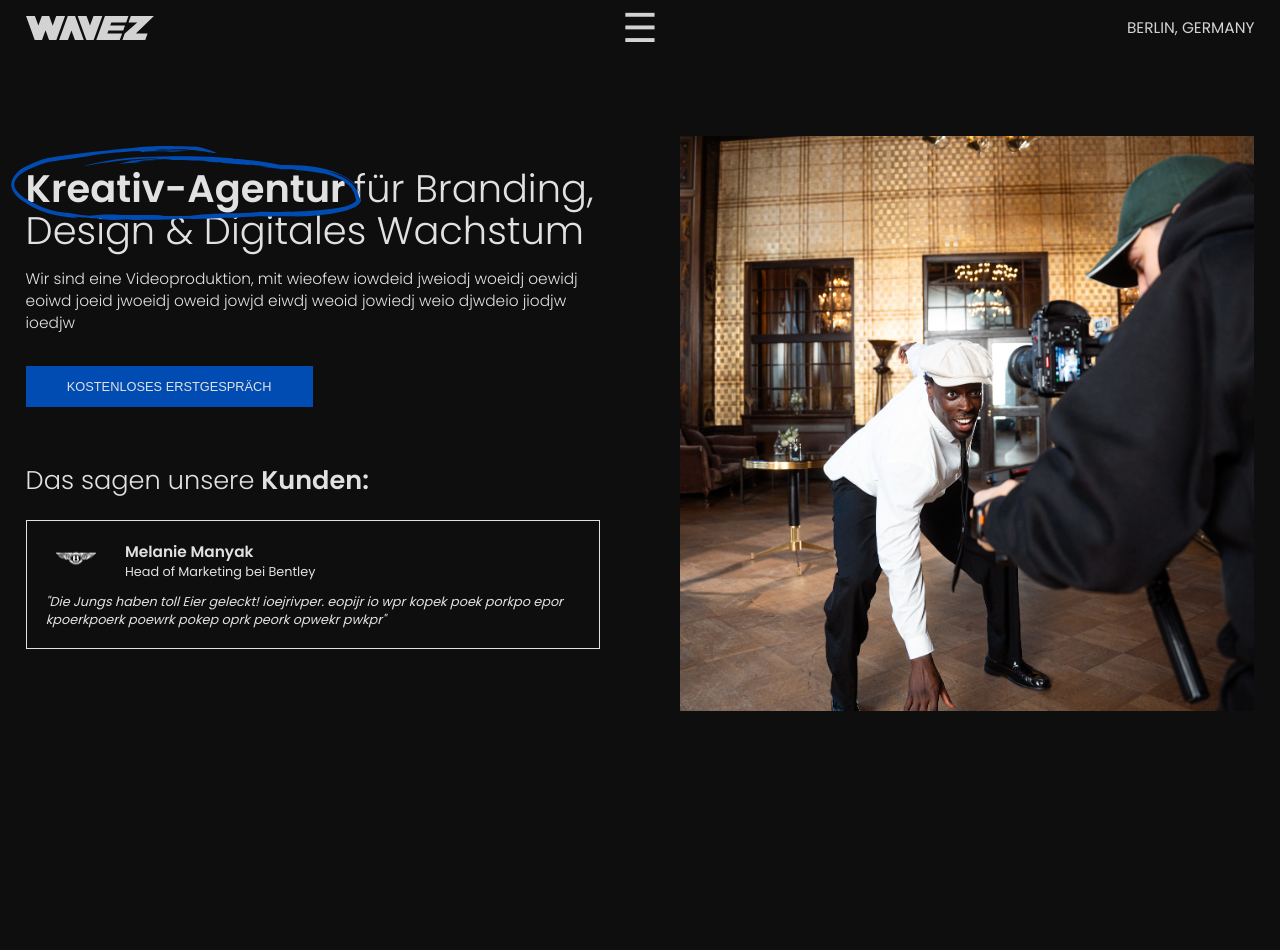
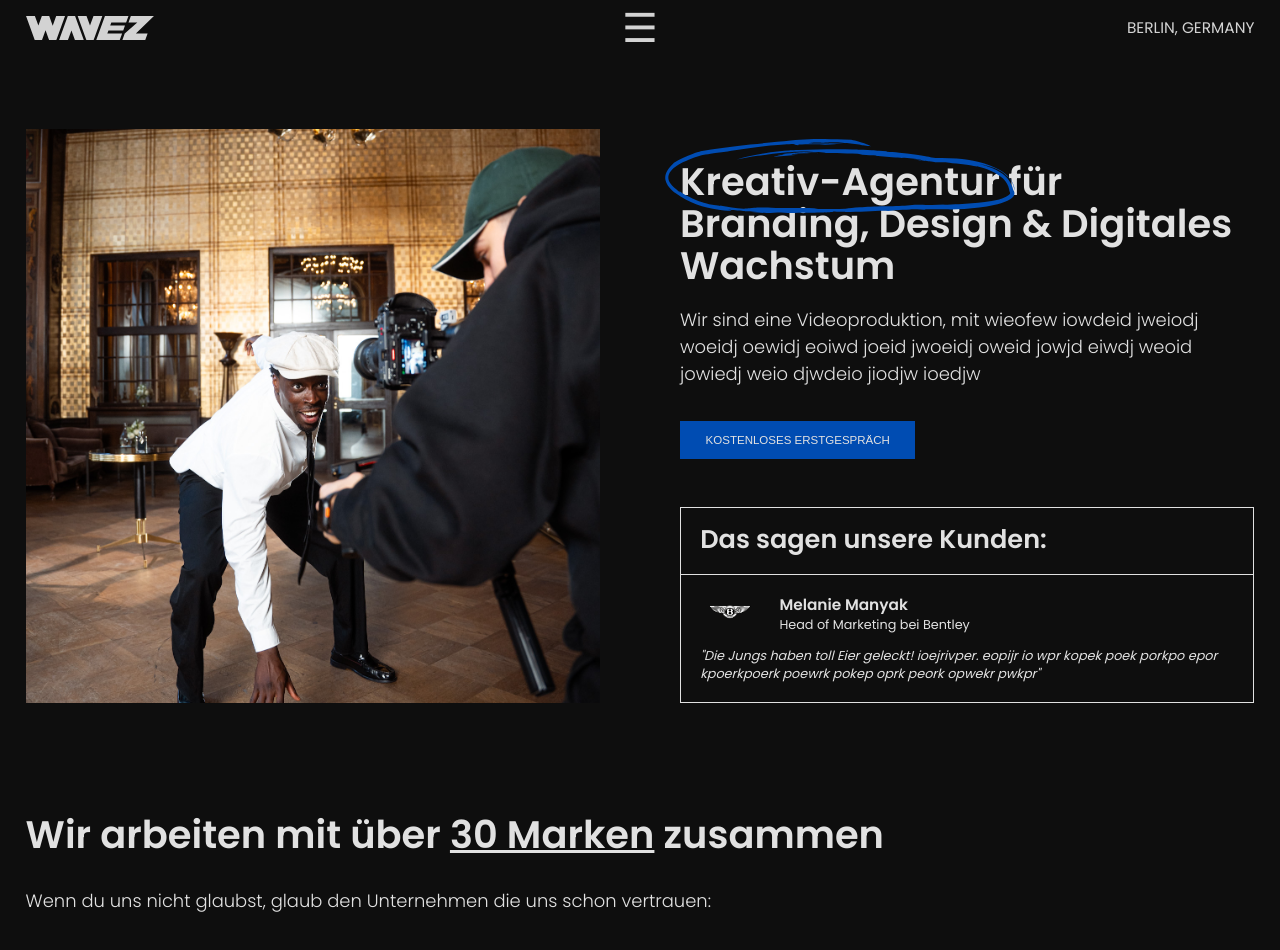
Before and after one commit to DKushman/WAVEZ, a plain HTML site: page index.html in a window 1280 px wide. Before the commit the page ends 800 px from the top, so only its background shows below. Drawn offline with Linux system fonts and the light colour scheme.

```diff
--- a/index.html
+++ b/index.html
@@ -20,6 +20,7 @@
     </header>
     <section class="hero-test-section">
     <div class="test-container">
+        <img class="test-img" src="./images/DSC00103.jpeg" alt="Racing Podium">
         <div class="test-content-wrapper">
             <div class="test-grid-top">
                 <div class="test-grid-top-content">
@@ -42,7 +43,8 @@
             </div>
 
             <div class="test-grid-bottom">
-                <h2 class="h2">Das sagen unsere <span>Kunden:</span></h2>
+                <div class="h2-quote-container">
+                <h2 class="h2-hero">Das sagen unsere <span>Kunden:</span></h2>
                 <blockquote class="test-quote">
                     <div class="quote-name-title-logo">
                         <img class="test-logo" src="./images/bentley logo.png" alt="Bentley Logo">
@@ -53,10 +55,14 @@
                     </div>
                     <p class="quote-text"><i>"Die Jungs haben toll Eier geleckt! ioejrivper. eopijr io wpr kopek poek porkpo epor kpoerkpoerk poewrk pokep oprk peork opwekr pwkpr"</i></p>
                 </blockquote>
+                </div>
             </div>
         </div>
-        <img class="test-img" src="./images/DSC00103.jpeg" alt="Racing Podium">
     </div>
+    </section>
+    <section class="normal-section">
+        <h2 class="h2">Wir arbeiten mit über <u>30 Marken</u> zusammen</h2>
+        <p class="p">Wenn du uns nicht glaubst, glaub den Unternehmen die uns schon vertrauen:</p>
     </section>
 </body>
 </html>
--- a/style.css
+++ b/style.css
@@ -28,6 +28,7 @@
     background: transparent;
     mix-blend-mode: difference;
     z-index: 1000;
+
     /* z-index entfernen */
 }
 
@@ -60,13 +61,13 @@
 
 .h1 span {
     font-size: clamp(2rem, 3vw, 5rem);
-    font-weight: 300;
+    font-weight: 600;
 }
 
 .kreativ-agentur-text {
     position: relative;
     display: inline-block;
-    font-weight: 600 !important;
+    font-weight: 600 !;
 }
 
 .schrift-svg {
@@ -79,11 +80,13 @@
     pointer-events: none;
     z-index: 1;
     overflow: visible;
+
 }
+
 
 .p {
     font-weight: 300;
-    font-size: clamp(0.875rem, 1.2vw, 1rem);
+    font-size: clamp(1rem, 1.4vw, 1.25rem);
 }
 .erstgesprach {
     background-color: #004CB2;
@@ -93,19 +96,26 @@
     cursor: pointer;
     border: none;
     align-self: flex-start;
-    font-size: clamp(0.75rem, 1vw, 0.875rem);
-    width: 50%;
+    font-size: clamp(0.6rem, 0.9vw, 0.8rem); /* Mittelweg */
+    width: auto;
 }
 
 .h2 {
     margin-top: 0;
-    font-weight: 300;
-    font-size: clamp(1.5rem, 2vw, 2.5rem);
+    font-weight: 600;
+    font-size: clamp(2rem, 3vw, 5rem);
+    line-height: 1;
 }
 .h2 span {
     font-weight: 600
 }
-
+.h2-hero {
+    margin-top: 0;
+    font-weight: 600;
+    font-size: clamp(1.5rem, 2vw, 2.5rem);
+    line-height: 1;
+    padding-left: clamp(0.75rem, 1.5vw, 1.5rem);
+}
 
 blockquote img {
     width: clamp(30px, 5vw, 60px);
@@ -116,7 +126,6 @@
     display: grid;
     grid-template-columns: repeat(auto-fit, minmax(min(50%, 500px), 1fr));
     gap: 1rem;
-    max-height: clamp(40vh, 70vh, 80vh); /* Korrigierte Syntax */
     column-gap: 5rem;
 }
 
@@ -140,13 +149,13 @@
     .test-container {
         grid-template-columns: 1fr 1fr; /* Explizites Grid */
     }
-    .test-content-wrapper {
-        grid-column: 1;
-        grid-template-rows: 1fr auto; /* Auf Desktop: nur 2 Zeilen (ohne Bilder) */
-    }
     .test-img {
         display: block; /* Sichtbar auf Desktop */
+        grid-column: 1;
+    }
+    .test-content-wrapper {
         grid-column: 2;
+        grid-template-rows: 1fr auto; /* Auf Desktop: nur 2 Zeilen (ohne Bilder) */
     }
 }
 @media (max-width: 1124px) {
@@ -159,10 +168,10 @@
 /* Standard (Mobile): Keine feste Höhe */
 .hero-test-section {
     min-height: auto;
+
 }
 .test-content-wrapper {
     display: grid;
-    grid-template-rows: auto auto auto; /* 3 Zeilen: top, bilder, bottom */
     gap: 3rem;
 }
 
@@ -190,13 +199,17 @@
     aspect-ratio: 1/1;
     object-fit: cover;
   }
+.h2-quote-container {
+    border: 0.5px solid #E1E1E1;
+    padding-top: clamp(0.75rem, 1.5vw, 1.5rem);
+}
 
 .test-quote {
     display: grid;
     grid-template-columns: 1fr;
     grid-template-rows: auto auto; /* Zwei Zeilen */
     padding: clamp(0.75rem, 1.5vw, 1.5rem);
-    border: 0.5px solid #E1E1E1;
+    border-top: 0.5px solid #E1E1E1;
     font-size: clamp(0.75rem, 1.2vw, 1rem);
     max-width: clamp(300px, 90vw, 1200px);
     margin: 0 0;
@@ -232,3 +245,8 @@
     font-size: clamp(0.75rem, 1vw, 0.875rem);
     margin-bottom: 0;
   }
+
+  .normal-section {
+    height: 100dvh;
+    margin-top: 5vh;
+}
```
